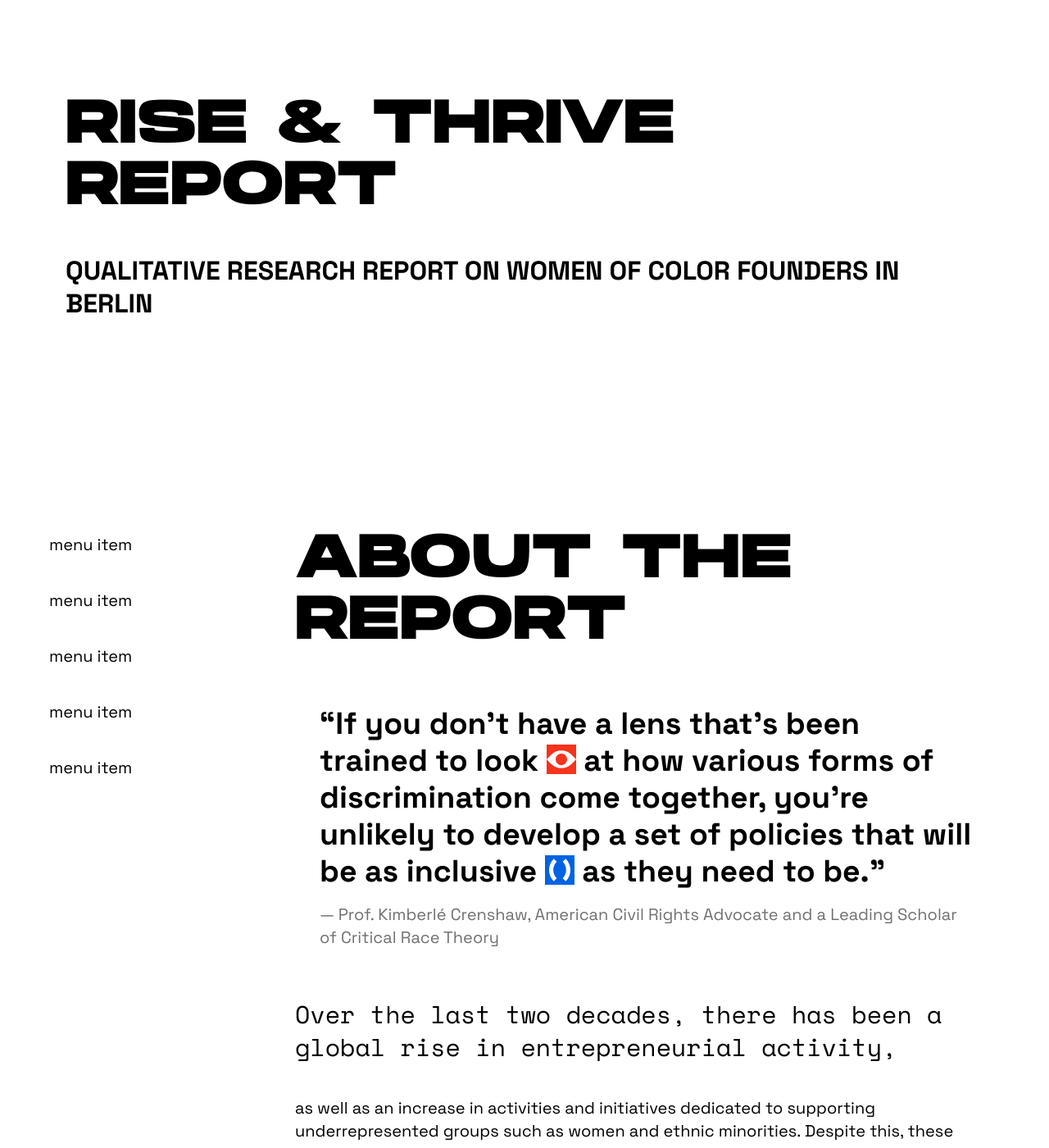
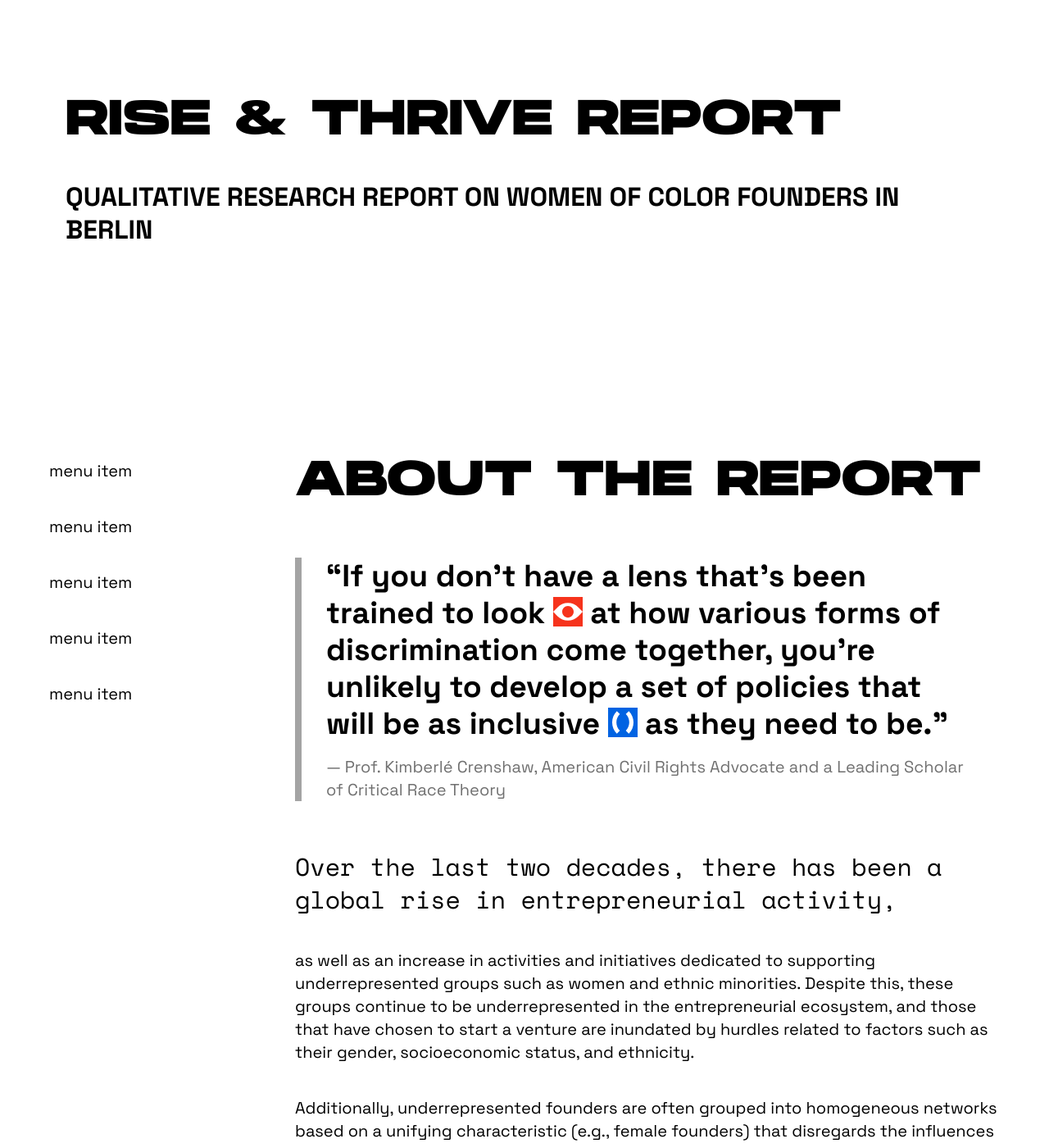
Before and after one commit to Founderland/Report, a Jekyll site: the page built from index.html, in a window 1280 px wide and 1400 px high. Shown: the whole window at 82% size. Built offline with Jekyll 4.4.1, drawn with Linux system fonts in a browser that asks for light colours.

Commit message:
aesthetic tweaks

```diff
--- a/assets/styles/input.css
+++ b/assets/styles/input.css
@@ -82,7 +82,7 @@ h3 {
         line-height: 28px;
     }
     h1 {
-        @apply text-5xl; // 6xl is from the design system
+        @apply text-5xl; /* 6xl is from the design system  */
     }
     h2,
     button,
@@ -146,6 +146,8 @@ section {
 figure {
     @apply my-12;
     @apply px-6;
+    @apply border-l-8;
+    @apply border-gray;
 }
 
 blockquote,
@@ -187,7 +189,7 @@ figcaption {
     background-repeat: no-repeat;
     background-size: contain;
     margin-bottom: -4px;
-    //background-color: black;
+    /* background-color: black; */
 }
 
 .Warmth {
--- a/assets/styles/output.css
+++ b/assets/styles/output.css
@@ -847,8 +847,9 @@ h3 {
   }
 
   h1 {
-    font-size: 3.75rem;
+    font-size: 3rem;
     line-height: 1;
+    /* 6xl is from the design system  */
   }
 
   h2,
@@ -922,6 +923,9 @@ figure {
   margin-bottom: 3rem;
   padding-left: 1.5rem;
   padding-right: 1.5rem;
+  border-left-width: 8px;
+  --tw-border-opacity: 1;
+  border-color: rgb(164 164 164 / var(--tw-border-opacity));
 }
 
 blockquote,
@@ -972,7 +976,7 @@ figcaption {
   background-repeat: no-repeat;
   background-size: contain;
   margin-bottom: -4px;
-  //background-color: black;
+  /* background-color: black; */
 }
 
 .Warmth {
```
